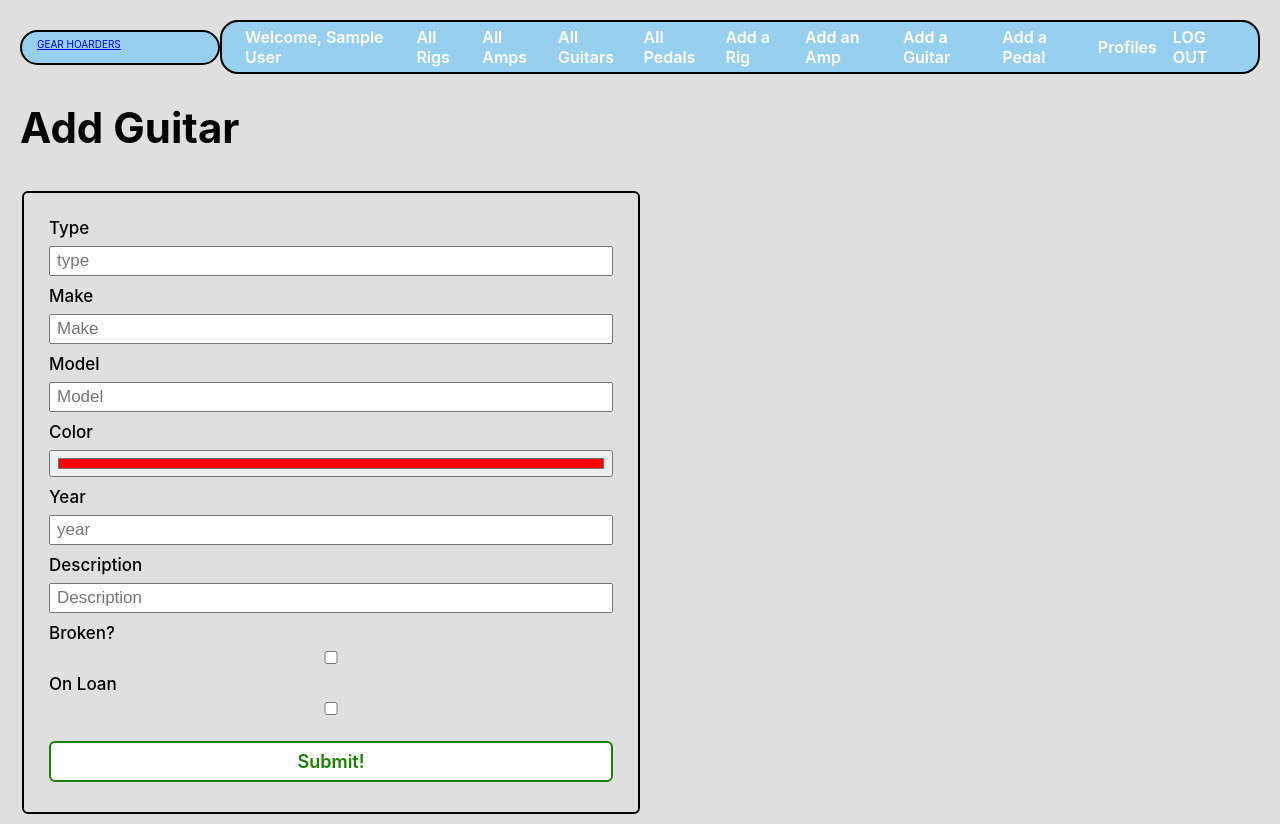
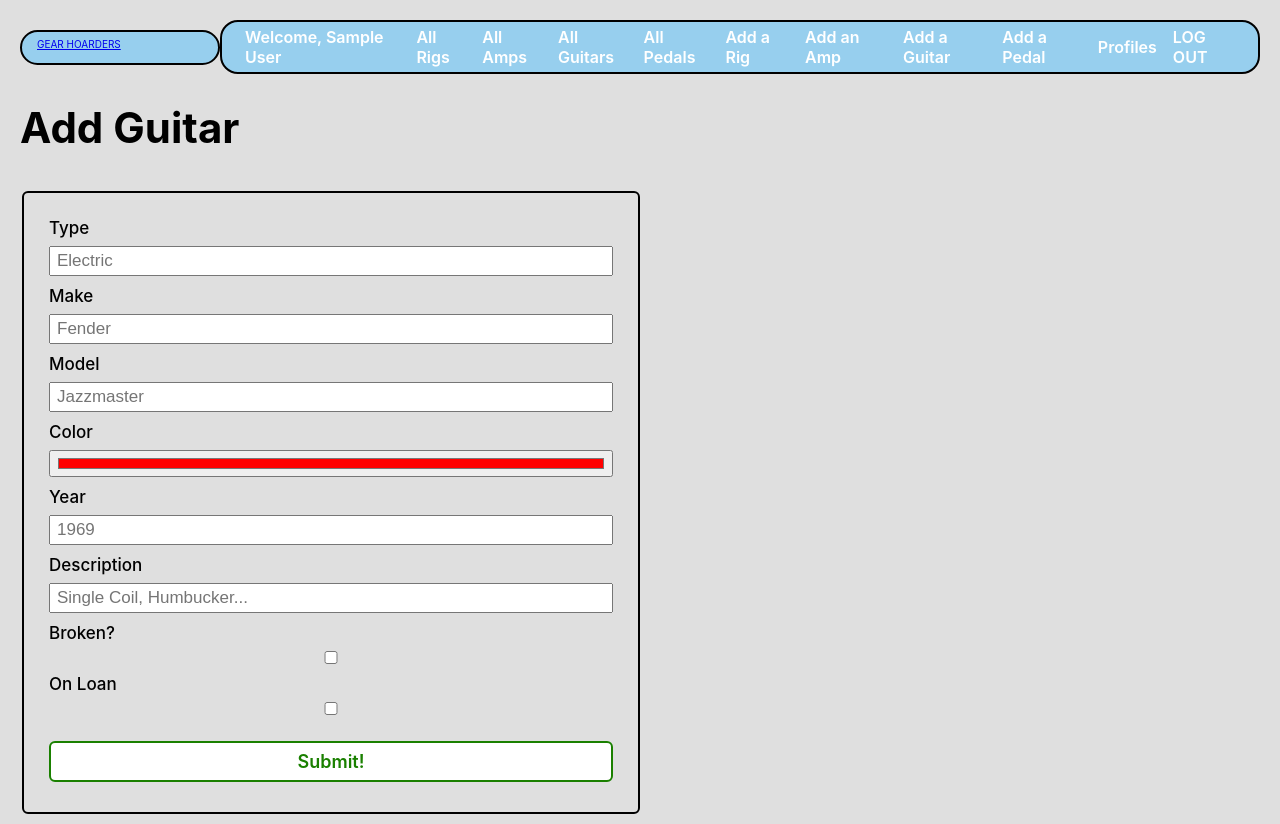
Before and after one commit to dcollis92/gear-hoarder-front-end, a React (Create React App) app: page /guitars/new in a window 1280 px wide. Built offline with nearby package versions, Linux system fonts and the light colour scheme; no server answers; sample sign-in values are in the browser's storage.

Commit message:
adjust guitar input

```diff
--- a/src/pages/Forms/GuitarInput.jsx
+++ b/src/pages/Forms/GuitarInput.jsx
@@ -4,27 +4,25 @@ const GuitarInput = ({ form, handleChange }) => {
       <label htmlFor="type">Type</label>
       <input
         value={form.type ? form.type : ''} onChange={handleChange} id="type"
-        required name="type" type="text" placeholder="type" autoComplete="off" />
+        required name="type" type="text" placeholder="Electric" autoComplete="off" />
       <label htmlFor="make">Make</label>
       <input
-        value={form.make ? form.make : ''} onChange={handleChange} id="make"
-        required name="make" type="text" placeholder="Make" autoComplete="off" />
+        value={form.make ? form.make : ''} onChange={handleChange} id="make" required name="make" type="text" placeholder="Fender" autoComplete="off" />
       <label htmlFor="model">Model</label>
       <input
-        value={form.model ? form.model : ''} onChange={handleChange} id="model"
-        required name="model" type="text" placeholder="Model" autoComplete="off" />
+        value={form.model ? form.model : ''} onChange={handleChange} id="model" required name="model" type="text" placeholder="Jazzmaster" autoComplete="off" />
       <label htmlFor="color">Color</label>
       <input
-        value={form.color ? form.color : '#ff0000'} onChange={handleChange} id="color"
+        value={form.color ? form.color : '#000000'} onChange={handleChange} id="color"
         required name="color" type="color" placeholder="Color" autoComplete="off" />
       <label htmlFor="year">Year</label>
       <input
-        value={form.year ? form.year : ''} onChange={handleChange} id="year"
-        required name="year" type="year" placeholder="year" autoComplete="off" />
+        value={form.year ? form.year : ''} onChange={handleChange} id="year" required name="year" type="year" placeholder="1969"
+        autoComplete="off" />
       <label htmlFor="description">Description</label>
       <input
         value={form.description ? form.description : ''} onChange={handleChange} id="description"
-        required name="description" type="text" placeholder="Description" autoComplete="off" />
+        required name="description" type="text" placeholder="Single Coil, Humbucker..." autoComplete="off" />
       <label htmlFor="isWorking">Broken?</label>
       <input
         checked={form.isWorking === 'true' ? true : false} onChange={handleChange} id="isWorking" type="checkbox" autoComplete="off" name="isWorking" />
```
